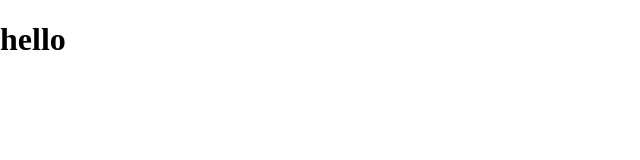
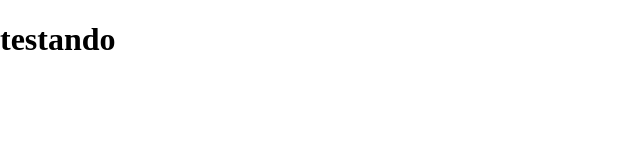
Before and after one commit to daasc/GitActions, a Vue app: page / in a window 1280 px wide. Shown: the top 160 px of the page, without its empty margins (0-640 px from the left). Built offline with nearby package versions, Linux system fonts and the light colour scheme.

Commit message:
feat: dev

```diff
--- a/src/views/Calculator.vue
+++ b/src/views/Calculator.vue
@@ -1,6 +1,6 @@
 <template>
   <div>
-    <h1>hello</h1>
+    <h1>testando</h1>
   </div>
 </template>
 <script>
```
